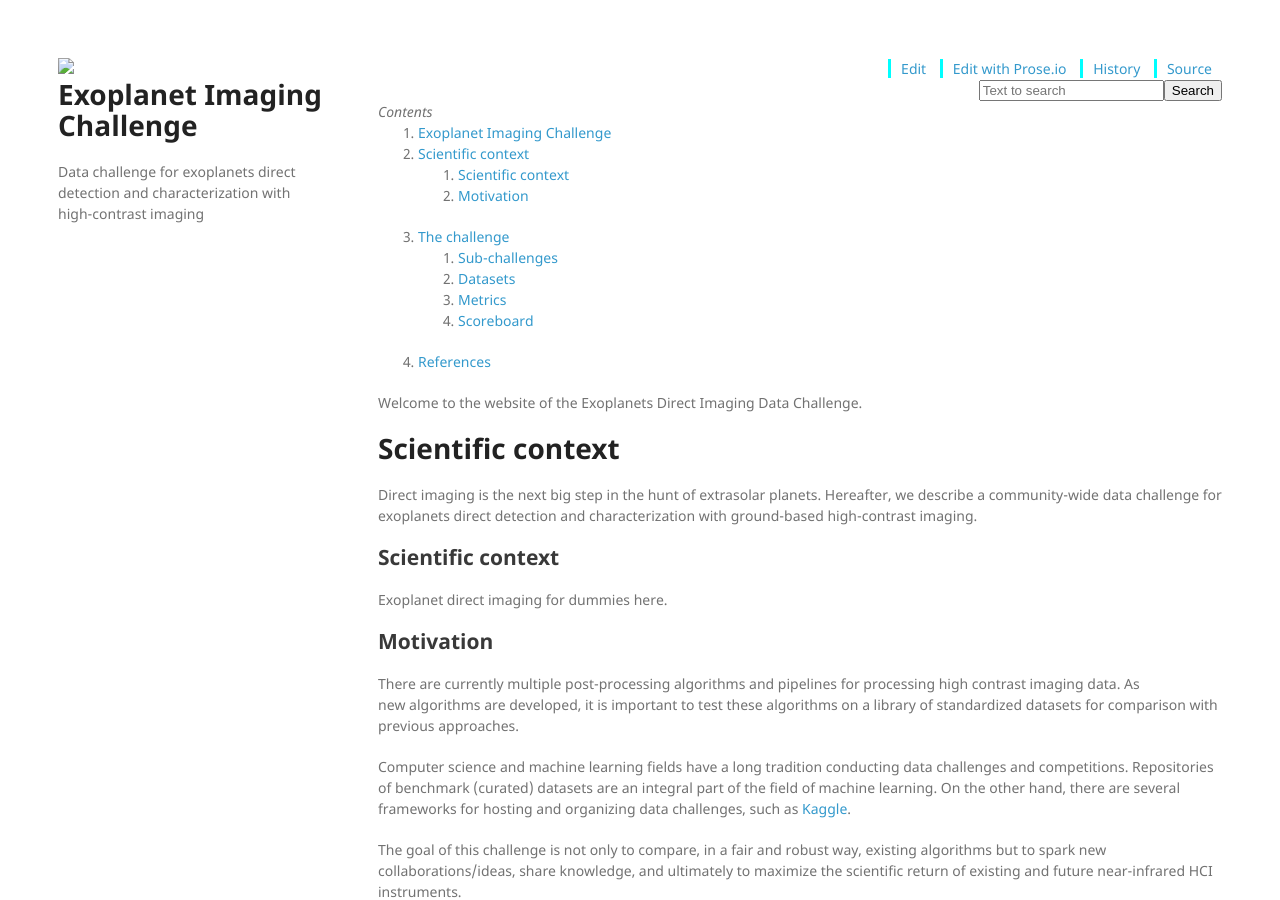
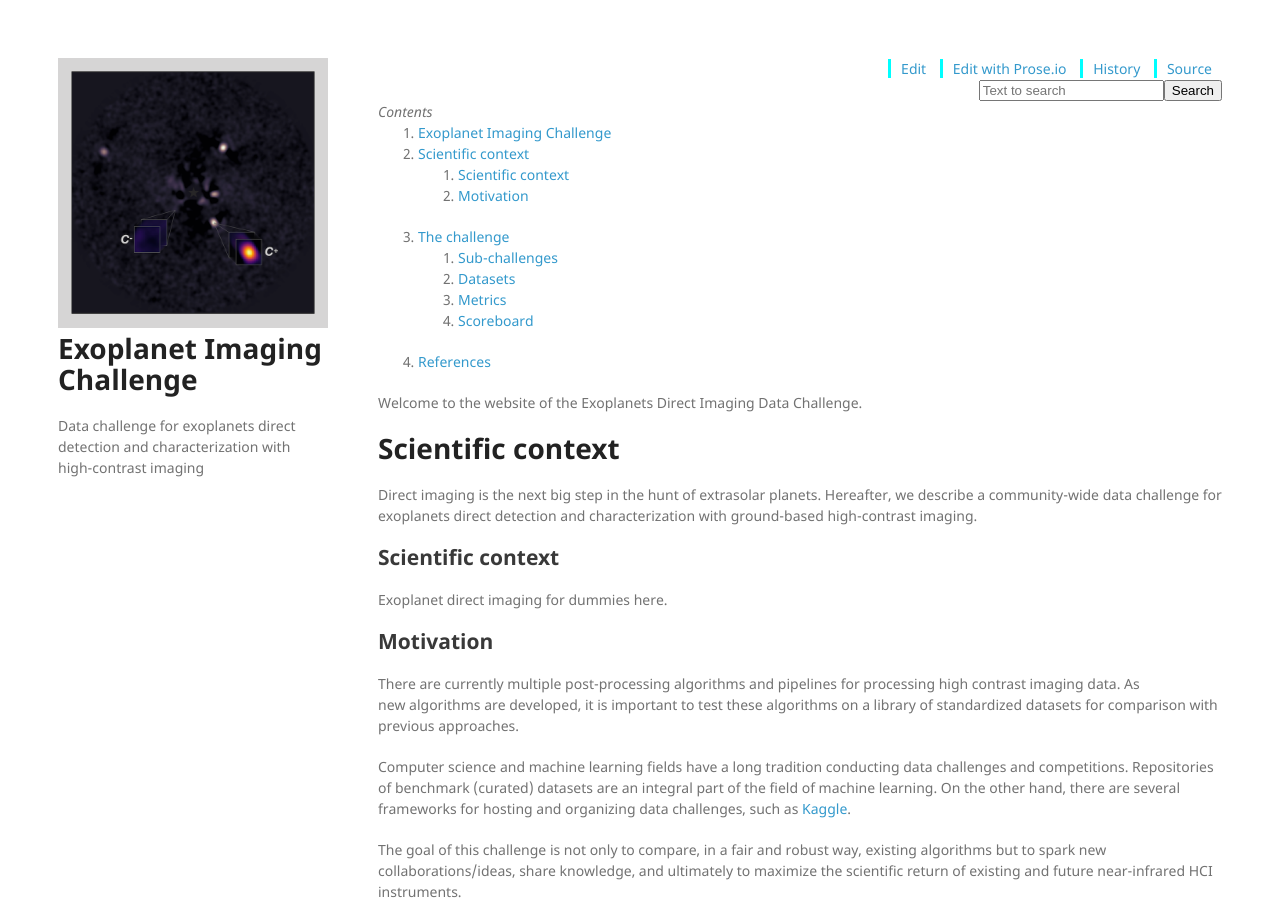
Before and after one commit to carlgogo/exoimaging_challenge, a Jekyll site: the page built from index.md, in a window 1280 px wide and 900 px high. Built offline with Jekyll 4.4.1, drawn with Linux system fonts in a browser that asks for light colours; nearby versions of some CDN libraries; our own code applies the rules of GitHub Pages for plain Markdown files.

Commit message:
fixing logo path

```diff
--- a/_config.yml
+++ b/_config.yml
@@ -2,7 +2,7 @@ title: Exoplanet Imaging Challenge
 description: Data challenge for exoplanets direct detection and characterization with high-contrast imaging
 show_downloads: false
 git_branch: master
-logo_url: pages/challenge_logo_LR.png
+logo_url: assets/images/challenge_logo_LR.png
 google_analytics: UA-84473187-3
 google_cse_token:
 use_prose_io: true
```
